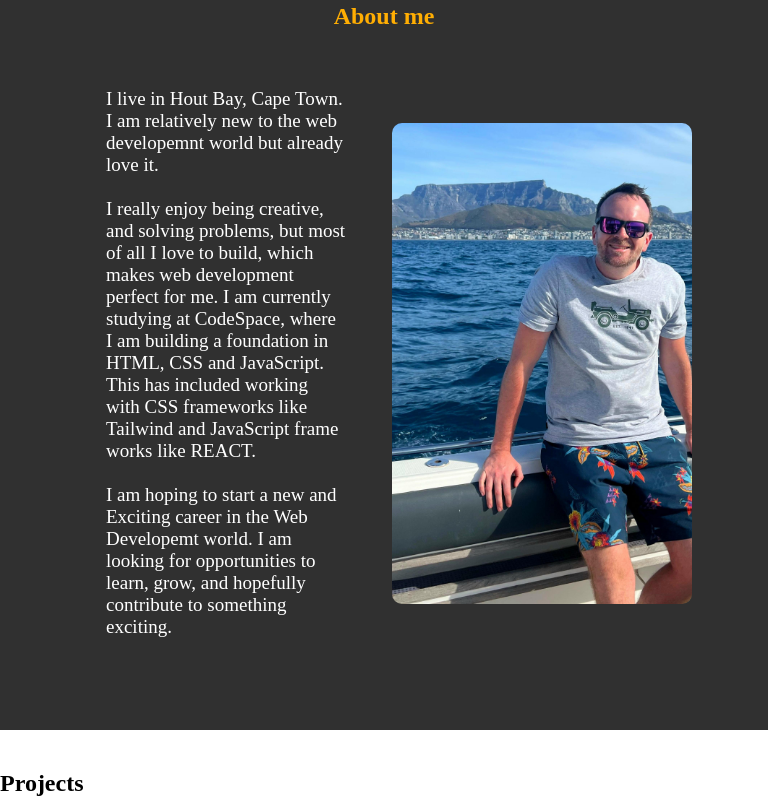
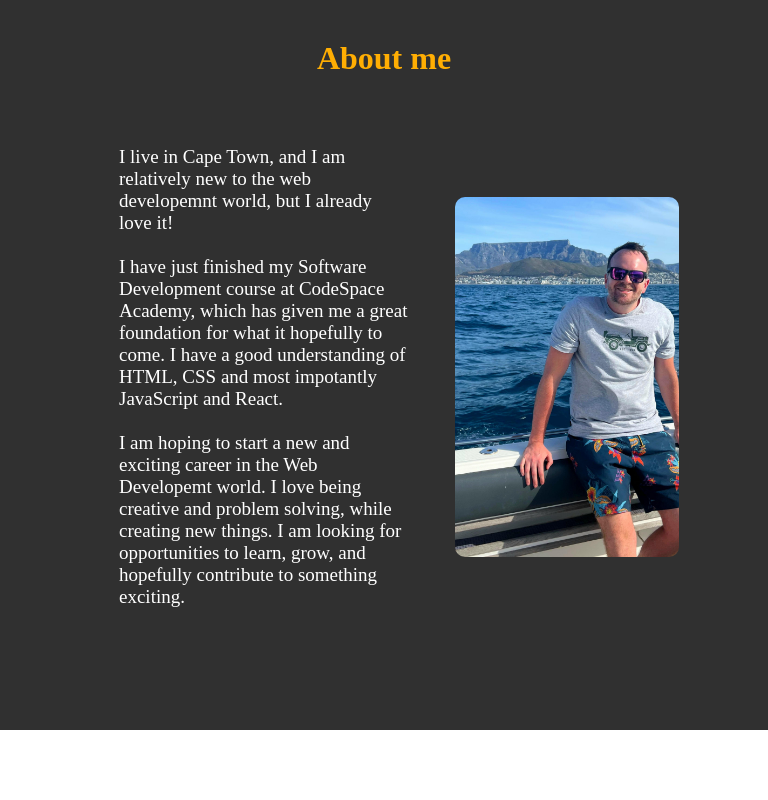
Before and after one commit to Mathew-Ritchie/Mathew_Ritchie_Portfolio_Website, a React (Vite) app in the folder portfolio-site/: page / in a window 768 px wide. Shown: the part 920-1720 px from the top of the page. Built offline with nearby package versions, Linux system fonts and the light colour scheme.

Commit message:
responsivness CSS to all project images and pages

```diff
--- a/portfolio-site/src/Components/AboutMe.jsx
+++ b/portfolio-site/src/Components/AboutMe.jsx
@@ -14,16 +14,16 @@ export default function AboutMe() {
           alt="Picture of Mathew Ritchie on a boat and table mountian in the background"
         />
         <p className="about-me-p">
-          I live in Hout Bay, Cape Town. I am relatively new to the web developemnt world but
-          already love it.
+          I live in Cape Town, and I am relatively new to the web developemnt world, but I already
+          love it!
           <br />
-          <br />I really enjoy being creative, and solving problems, but most of all I love to
-          build, which makes web development perfect for me. I am currently studying at CodeSpace,
-          where I am building a foundation in HTML, CSS and JavaScript. This has included working
-          with CSS frameworks like Tailwind and JavaScript frame works like REACT.
+          <br />I have just finished my Software Development course at CodeSpace Academy, which has
+          given me a great foundation for what it hopefully to come. I have a good understanding of
+          HTML, CSS and most impotantly JavaScript and React.
           <br />
-          <br />I am hoping to start a new and Exciting career in the Web Developemt world. I am
-          looking for opportunities to learn, grow, and hopefully contribute to something exciting.
+          <br />I am hoping to start a new and exciting career in the Web Developemt world. I love
+          being creative and problem solving, while creating new things. I am looking for
+          opportunities to learn, grow, and hopefully contribute to something exciting.
         </p>
       </div>
     </section>
--- a/portfolio-site/src/Components/about-me.css
+++ b/portfolio-site/src/Components/about-me.css
@@ -18,14 +18,19 @@
   flex-direction: column;
   justify-content: center;
   align-items: center;
+  flex-wrap: wrap;
 }
 
 .about-me-heading {
   color: var(--clr-accent);
+  /* padding-top: 50px; */
+  padding-bottom: 30px;
+  font-size: xx-large;
+  margin-bottom: 0;
 }
 
 .about-me-img {
-  width: 300px;
+  width: 20em;
   border-radius: 10px;
 }
 
@@ -34,7 +39,7 @@
 }
 /* ________________________________________________min 600px________________________________________________ */
 
-@media (min-width: 600px) {
+@media (min-width: 770px) {
   .about-me-grid {
     display: grid;
     grid-column-gap: 1em;
@@ -44,7 +49,7 @@
       "content img"
       "content img"
       "content img";
-    grid-template-columns: 300px min-content;
+    grid-template-columns: 400px min-content;
     width: min-content;
     margin: 0 auto;
   }
@@ -55,6 +60,7 @@
 
   .about-me-img {
     grid-area: img;
+    min-width: auto;
     /* padding-bottom: 50px; */
   }
 
@@ -64,3 +70,35 @@
     font-weight: 200;
   }
 }
+
+@media (min-width: 600px) and (max-width: 769px) {
+  .about-me-grid {
+    display: grid;
+    grid-column-gap: 1em;
+    grid-template-areas:
+      "content img"
+      "content img"
+      "content img"
+      "content img"
+      "content img";
+    grid-template-columns: 350px min-content;
+    width: min-content;
+    margin: 0 auto;
+  }
+
+  .about-me-heading {
+    color: var(--clr-accent);
+  }
+
+  .about-me-img {
+    grid-area: img;
+    width: 14em;
+    /* padding-bottom: 50px; */
+  }
+
+  .about-me-p {
+    grid-area: content;
+    font-size: 19px;
+    font-weight: 200;
+  }
+}
--- a/portfolio-site/src/Components/nav-modal.css
+++ b/portfolio-site/src/Components/nav-modal.css
@@ -1,5 +1,7 @@
 .nav-bar {
-  display: none;
+  display: flex;
+  justify-content: center;
+  align-items: center;
   width: 300px;
   height: 300px;
   position: fixed;
@@ -33,17 +35,4 @@
 /* _______________________________________________600px________________________________________________ */
 
 @media (min-width: 600px) {
-  .nav-bar {
-    display: flex;
-    justify-content: center;
-    align-items: center;
-    width: 300px;
-    height: 300px;
-    position: fixed;
-    /* top: 36.8%;
-    left: 87.5%;
-    transform: translate(-50%, -50%); */
-    background-color: var(--clt-dark);
-    z-index: 5;
-  }
 }
--- a/portfolio-site/src/Components/projects-header.css
+++ b/portfolio-site/src/Components/projects-header.css
@@ -2,7 +2,6 @@
   width: 100vw;
   /* border: 2px solid red; */
   background-color: var(--clt-dark);
-
   height: 60px;
 }
 
@@ -10,6 +9,7 @@
   display: flex;
   justify-content: space-between;
   align-items: center;
+  flex-wrap: wrap;
   /* padding: 0px 20px; */
   margin-right: 20px;
   height: 60px;
@@ -40,3 +40,14 @@
 .projects-header-nav-btn:hover {
   box-shadow: 2px 4px 10px var(--clr-light);
 }
+
+@media (max-width: 469px) {
+  .projects-header-div {
+    justify-content: center;
+    height: 100px;
+  }
+  .projects-header-container {
+    height: 105px;
+    box-shadow: 2px 2px 2px var(--clr-light);
+  }
+}
--- a/portfolio-site/src/Components/projects.css
+++ b/portfolio-site/src/Components/projects.css
@@ -9,6 +9,12 @@
   justify-content: start;
   align-items: center;
   height: 100vh;
+}
+
+.projects-title {
+  font-size: xx-large;
+  text-align: center;
+  padding-top: 30px;
 }
 
 .my-projects-div {
@@ -121,3 +127,15 @@
     min-width: 400px;
   }
 }
+
+@media (max-width: 470px) {
+  .project-img-wrapper {
+    width: 350px;
+  }
+  .image {
+    width: 350px;
+  }
+  .container {
+    width: 350px;
+  }
+}
--- a/portfolio-site/src/pages/individual-show-pages.css
+++ b/portfolio-site/src/pages/individual-show-pages.css
@@ -8,13 +8,6 @@
   --clr-light: #fff;
   --clt-dark: #303030;
   --clr-accent: #ffae03;
-
-  --fs-h1: 3rem;
-  --fs-h2: 2.25rem;
-  --fs-h3: 1.25rem;
-  --fs-body: 1rem;
-
-  --bs: 0.25em 0.25em 0.75em rgba(0, 0, 0, 0.25), 0.125em 0.125em 0.25em rgba(0, 0, 0, 0.15);
 }
 
 .project-body {
@@ -23,9 +16,10 @@
 }
 
 .individual-project-title {
-  margin-top: 0;
-  padding-top: 20px;
+  margin: 0;
+
   text-align: center;
+  padding: 20px 10px;
 }
 
 .ind-project-img-container {
@@ -34,7 +28,7 @@
   justify-content: center;
   gap: 10px;
   background-color: var(--clt-dark);
-  padding: 40px;
+  padding: 30px;
 }
 
 .ind-project-img-div {
@@ -64,6 +58,7 @@
   display: flex;
   justify-content: center;
   align-items: center;
+  flex-wrap: wrap;
   gap: 20px;
   width: 100vw;
 }
@@ -92,3 +87,6 @@
   padding: 0px 50px;
   padding-bottom: 40px;
 }
+
+@media (max-width: 470px) {
+}
```
